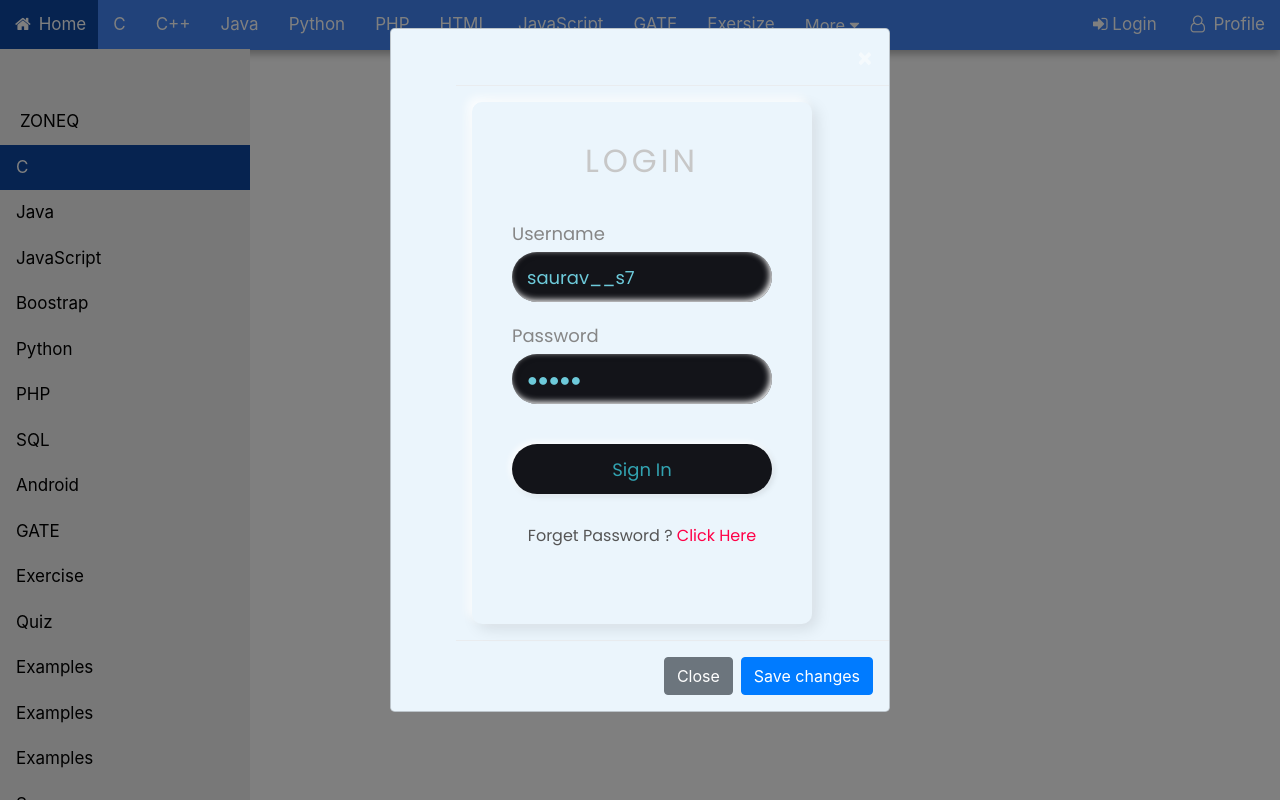
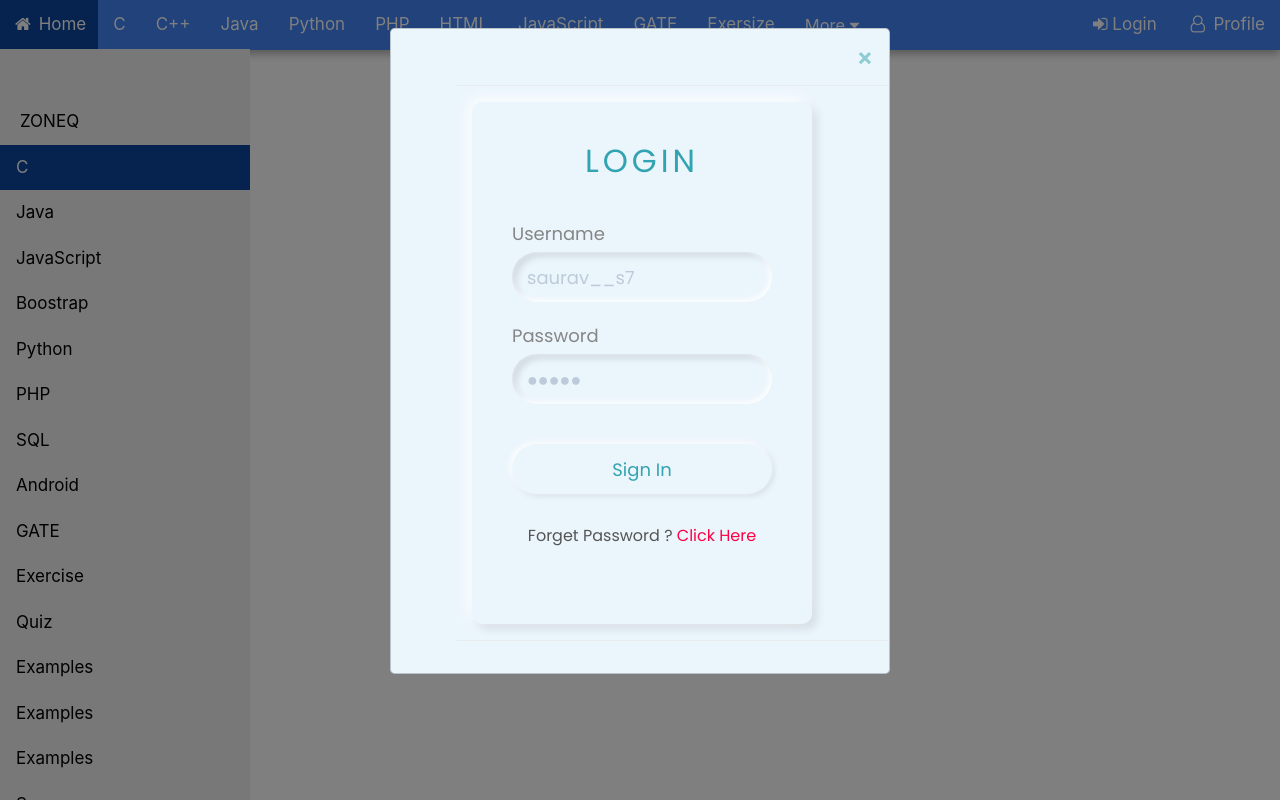
Before and after one commit to Shubhamkumar10599/cse_onlinekit, a Django app: page / in a window 1280 px wide, after a click on "Login". Run offline with Django 3.2, Linux system fonts and the light colour scheme; some libraries are stand-ins or nearby versions.

Commit message:
login page completed

```diff
--- a/online_study/Templates/index.html
+++ b/online_study/Templates/index.html
@@ -234,7 +234,7 @@
       <div class="modal-header">
 
         <button type="button" class="close" data-dismiss="modal" aria-label="Close">
-          <span aria-hidden="true" style="color:#fff">&times;</span>
+          <span aria-hidden="true" style="color:#32a3b1">&times;</span>
         </button>
       </div>
       <div class="modal-body">
@@ -262,13 +262,12 @@
 
       </div>
       <div class="modal-footer">
-        <button type="button" class="btn btn-secondary" data-dismiss="modal">Close</button>
-        <button type="button" class="btn btn-primary">Save changes</button>
+
       </div>
     </div>
   </div>
 </div>
-
+`   <!--saurav suman-->
 
     <!-- Optional JavaScript -->
     <!-- jQuery first, then Popper.js, then Bootstrap JS -->
--- a/online_study/statics/css/neoMorPhism.css
+++ b/online_study/statics/css/neoMorPhism.css
@@ -7,7 +7,7 @@
 color:red;
 
 }
-
+-
 
 
 .m{
@@ -32,13 +32,13 @@ font-family: 'Poppins', sans-serif;
 	border-radius:10px;
 	text-align:center;
 
-	box-shadow: -5px -5px 10px rgba(255,255,255,0.8),
-	            5px 5px 15px rgba(0,0,0,0.1);
+	box-shadow: -5px -5px 15px rgba(255,255,255,0.8),
+	            5px 5px 10px rgba(0,0,0,0.1);
 
 }
 
 .form h2{
-	color: #c7c7c7;
+	color: #32a3b1;
 	font-weight: 500;
 	text-transform: uppercase;
 	letter-spacing: 4px;
@@ -73,7 +73,7 @@ font-family: 'Poppins', sans-serif;
 
 	width: 100%;
 	height:50px;
-	background:#131419;
+	background:#ebf5fc;
 	border:none;
 	outline: none;
 	border-radius: 40px;
@@ -82,7 +82,7 @@ font-family: 'Poppins', sans-serif;
 	font-size: 18px;
 
     box-shadow: inset -2px -2px 6px rgba(255,255,255,1),
-     inset 2px 2px 6px rgba(0,0,0,0.1);
+	            inset 5px 5px 6px rgba(0,0,0,0.1);
 
 
 }
@@ -108,7 +108,7 @@ font-family: 'Poppins', sans-serif;
 
 .form .input .inputbox input::placeholder{
 
-	color:#6dcada;/*#fff*/
+	color:#bdcada;/*#fff*/
 	font-size: 18px;
 
 }
@@ -128,7 +128,7 @@ font-family: 'Poppins', sans-serif;
 .modal-content{
 
 
-	background: #131419;
+
 }
 
 .form{
```
